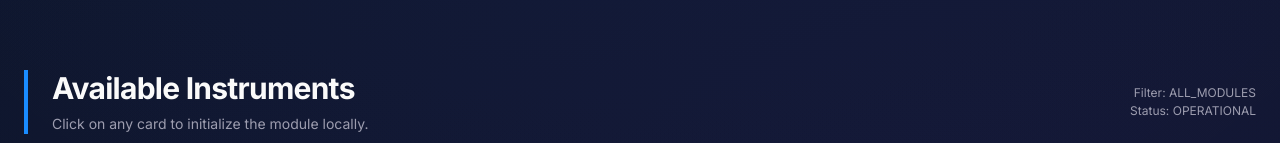
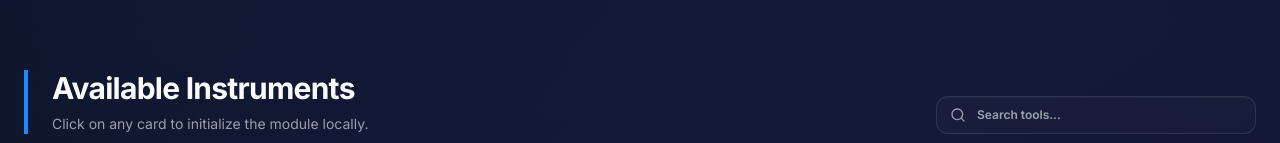
Before and after one commit to Deadraon/Deadraon.github.io, a Next.js app: page /tools in a window 1280 px wide. Shown: the part 657-800 px from the top of the page. Built offline with nearby package versions, Linux system fonts and the light colour scheme; no server answers.

Commit message:
feat(tools): add search bar to filter utilities by name, tagline, and category

```diff
--- a/src/app/(public)/tools/ToolsPageContent.tsx
+++ b/src/app/(public)/tools/ToolsPageContent.tsx
@@ -35,6 +35,7 @@ import {
   Sparkles,
   Link2,
   Mail,
+  Search,
   type LucideProps
 } from "lucide-react";
 
@@ -145,6 +146,7 @@ function ToolCard({ tool }: { tool: Tool }) {
 export default function ToolsDashboardContent({ toolsList }: { toolsList: Tool[] }) {
   const liveCount = toolsList.filter((t) => t.status === "live").length;
 
+  const [searchQuery, setSearchQuery] = useState("");
   const [isModalOpen, setIsModalOpen] = useState(false);
   const [submitting, setSubmitting] = useState(false);
   const [toolName, setToolName] = useState("");
@@ -186,9 +188,19 @@ export default function ToolsDashboardContent({ toolsList }: { toolsList: Tool[]
     }
   };
 
+  const filteredTools = toolsList.filter((t) => {
+    const query = searchQuery.toLowerCase().trim();
+    if (!query) return true;
+    return (
+      t.name.toLowerCase().includes(query) ||
+      t.tagline.toLowerCase().includes(query) ||
+      t.category.toLowerCase().includes(query)
+    );
+  });
+
   const grouped = CATEGORY_ORDER.map((c) => ({
     category: c,
-    items: toolsList.filter((t) => t.category === c),
+    items: filteredTools.filter((t) => t.category === c),
   })).filter((g) => g.items.length > 0);
 
   return (
@@ -228,7 +240,7 @@ export default function ToolsDashboardContent({ toolsList }: { toolsList: Tool[]
 
         {/* ===== MODULE GRID ===== */}
         <section id="tools" className="py-20 scroll-mt-32">
-          <div className="flex items-center justify-between mb-16 border-l-4 border-primary pl-6">
+          <div className="flex flex-col md:flex-row md:items-end justify-between gap-6 mb-16 border-l-4 border-primary pl-6">
             <div>
               <h2 className="text-3xl font-bold tracking-tight">
                 Available Instruments
@@ -237,12 +249,37 @@ export default function ToolsDashboardContent({ toolsList }: { toolsList: Tool[]
                 Click on any card to initialize the module locally.
               </p>
             </div>
-            <div className="hidden lg:block text-right text-xs font-mono text-muted-foreground leading-normal">
-              <span>Filter: ALL_MODULES</span><br />
-              <span>Status: OPERATIONAL</span>
+
+            {/* Search Bar */}
+            <div className="relative w-full md:w-80 group/search">
+              <span className="absolute left-3.5 top-1/2 -translate-y-1/2 text-muted-foreground group-focus-within/search:text-primary transition-colors">
+                <Search className="w-4 h-4" />
+              </span>
+              <input
+                type="text"
+                value={searchQuery}
+                onChange={(e) => setSearchQuery(e.target.value)}
+                placeholder="Search tools..."
+                className="w-full pl-10 pr-10 py-2.5 bg-white/[0.02] border border-white/10 hover:border-white/20 focus:border-primary/50 focus:bg-white/[0.04] rounded-xl text-xs font-semibold focus:outline-none transition-all duration-300 shadow-[inset_0_1px_1px_rgba(255,255,255,0.05)]"
+              />
+              {searchQuery && (
+                <button
+                  onClick={() => setSearchQuery("")}
+                  className="absolute right-3.5 top-1/2 -translate-y-1/2 text-muted-foreground hover:text-foreground transition-colors text-xs font-bold"
+                >
+                  ✕
+                </button>
+              )}
             </div>
           </div>
 
+          {grouped.length === 0 ? (
+            <div className="p-16 text-center text-muted-foreground border border-dashed border-white/10 rounded-3xl bg-white/[0.01]">
+              <Sparkles className="w-10 h-10 mx-auto mb-4 text-primary opacity-40 animate-pulse" />
+              <p className="text-sm font-semibold">No tools found matching &ldquo;{searchQuery}&rdquo;</p>
+              <p className="text-xs text-muted-foreground/60 mt-1">Try searching for other keywords or categories.</p>
+            </div>
+          ) : (
             <div className="space-y-24">
               {grouped.map((g) => (
                 <div key={g.category} className="relative">
@@ -262,6 +299,7 @@ export default function ToolsDashboardContent({ toolsList }: { toolsList: Tool[]
                 </div>
               ))}
             </div>
+          )}
         </section>
 
         {/* ===== REQUEST A TOOL WIDGET ===== */}
```
Lines whose indentation alone changed are shown as unchanged.
